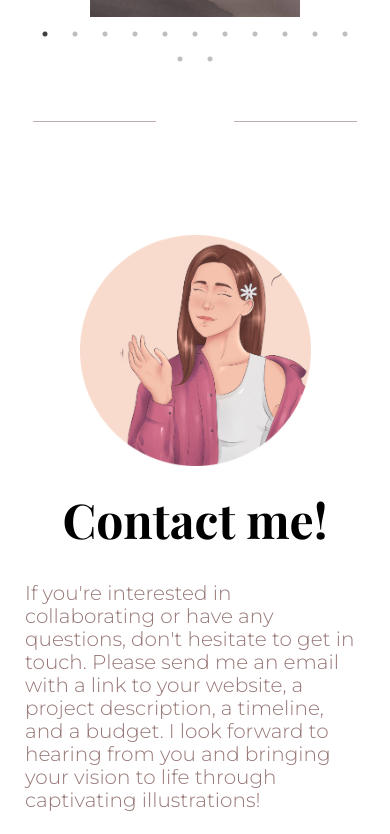
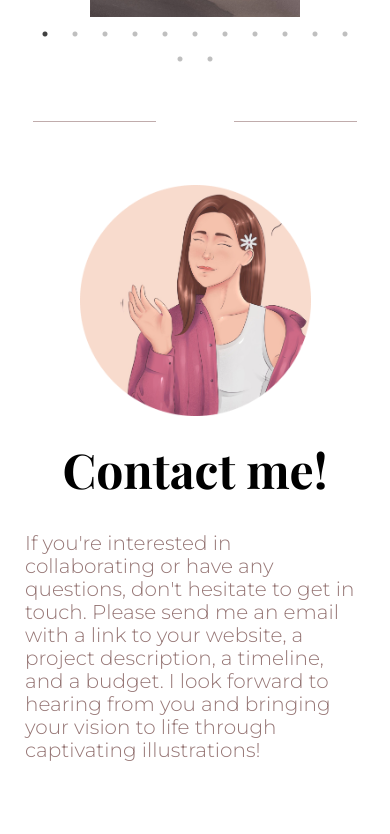
Before and after one commit to proactative/vicksterrs, a React (Create React App) app: page / in a window 390 px wide. Shown: the part 3403-4237 px from the top of the page. Built offline with nearby package versions, Linux system fonts and the light colour scheme.

Commit message:
feat: change img position

```diff
--- a/src/components/Contact/Contact.css
+++ b/src/components/Contact/Contact.css
@@ -114,7 +114,7 @@
 
 @media screen and (max-width: 400px) {
   .contact {
-    padding: 53px 25px 44px;
+    padding: 3px 25px 44px;
   }
 
   .contact__image {
```
